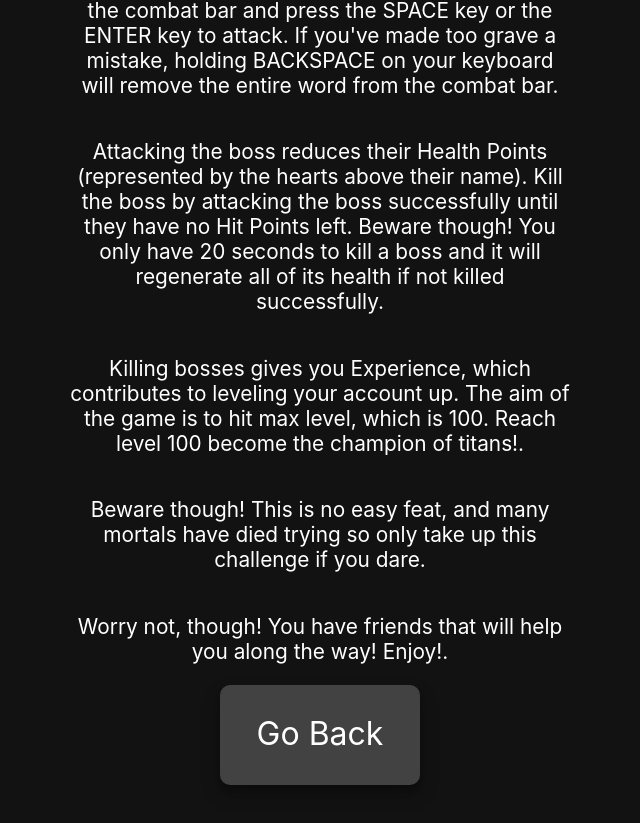
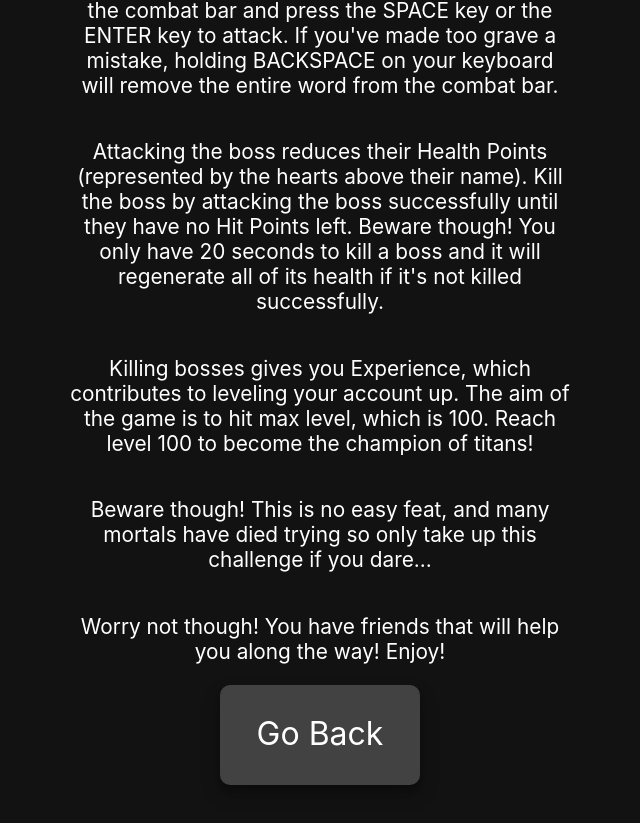
Before and after one commit to jamiegyoung/f28wp, a React (Create React App) app in the folder app/: page /help in a window 1280 px wide. Shown: the part 953-1776 px from the top of the page, without its empty margins (320-960 px from the left). Built offline with nearby package versions, Linux system fonts and the light colour scheme.

Commit message:
help page grammatical changes

```diff
--- a/app/src/components/StartMenu/InstructionsPage.jsx
+++ b/app/src/components/StartMenu/InstructionsPage.jsx
@@ -114,19 +114,19 @@ const InstructionsPage = () => {
         hearts above their name). Kill the boss by attacking the boss
         successfully until they have no Hit Points left. Beware though! You only
         have 20 seconds to kill a boss and it will regenerate all of its health
-        if not killed successfully.
+        if it's not killed successfully.
       </p>
       <p>
         Killing bosses gives you Experience, which contributes to leveling your
         account up. The aim of the game is to hit max level, which is 100. Reach
-        level 100 become the champion of titans!.
+        level 100 to become the champion of titans!
       </p>
       <p>
         Beware though! This is no easy feat, and many mortals have died trying
-        so only take up this challenge if you dare.
+        so only take up this challenge if you dare...
       </p>
       <p>
-        Worry not, though! You have friends that will help you along the way! Enjoy!.
+        Worry not though! You have friends that will help you along the way! Enjoy!
       </p>
       <GoBackButton></GoBackButton>
     </div>
```
